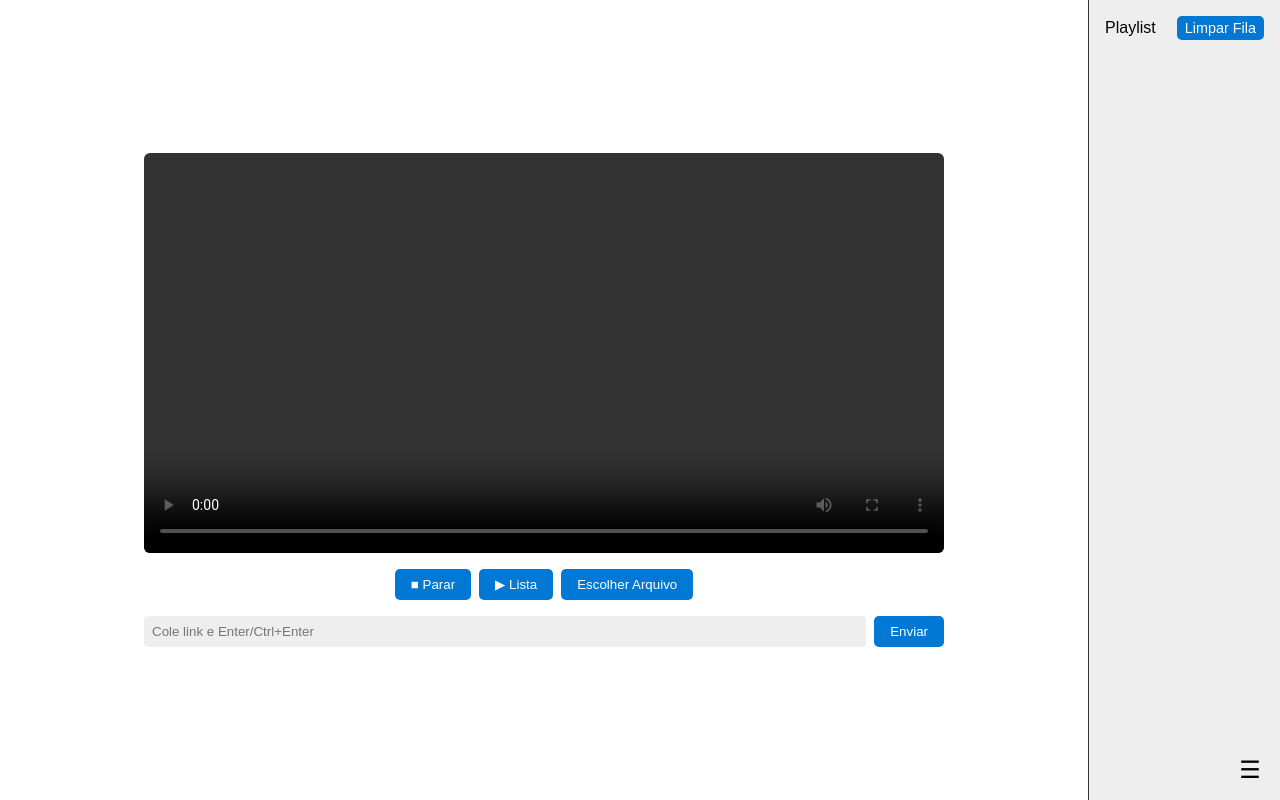
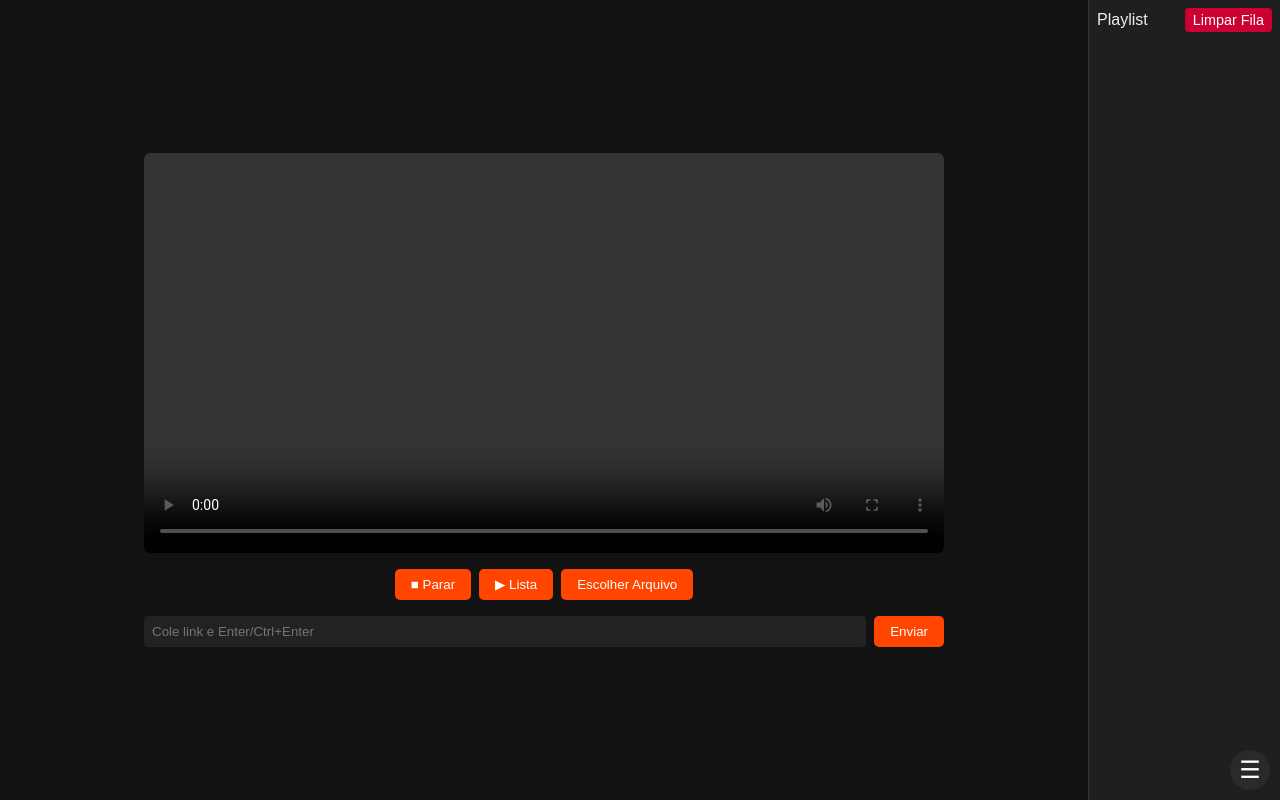
Before and after one commit to PaneDeveloper/Salinha-de-Filme-v1, a plain HTML site: page index.html in a window 1280 px wide. Drawn offline with Linux system fonts and the light colour scheme.

Commit message:
Update index.html

```diff
--- a/index.html
+++ b/index.html
@@ -2,73 +2,49 @@
 <html lang="pt-BR">
 <head>
   <meta charset="UTF-8">
-  <meta name="viewport" content="width=device-width, initial-scale=1.0">
+  <meta name="viewport" content="width=device-width,initial-scale=1.0">
   <title>Player de Áudio e Vídeo</title>
   <style>
-    /* Theme auto */
-    @media (prefers-color-scheme: light) {
-      html, body { background: #FFF; color: #000; }
-      #linkInput, #playlistArea, #chatArea { background: #EEE; color: #000; }
-      video, audio, iframe { background: #FFF; }
-      button { background: #0078D4; color: #FFF; }
-      #menuBtn { background: #EEE; color: #000; }
-      #menuDropdown { background: #EEE; color: #000; }
-    }
-    @media (prefers-color-scheme: dark) {
-      html, body { background: #121212; color: #EEE; }
-      #linkInput, #playlistArea, #chatArea { background: #1f1f1f; color: #EEE; }
-      video, audio, iframe { background: #000; }
-      button { background: #ff4500; color: #FFF; }
-      #menuBtn { background: #2a2a2a; color: #FFF; }
-      #menuDropdown { background: #2a2a2a; color: #FFF; }
-    }
-
-    * { box-sizing: border-box; margin: 0; padding: 0; }
-    html, body { height: 100%; font-family: Arial, sans-serif; }
-    .container { display: flex; height: 100%; }
-    @media (min-width: 1200px) { .container { flex-direction: row; } #playerArea { width: 70%; } #playlistArea { width: 15%; } #chatArea { width: 15%; } }
-    @media (min-width: 768px) and (max-width: 1199px) { .container { flex-direction: row; } #playerArea, #playlistArea, #chatArea { flex: 1; } }
-    @media (max-width: 767px) { .container { flex-direction: column; } #playlistArea { position: fixed; bottom: 0; left: 0; width: 100%; height: 200px; border-top: 1px solid #333; transform: translateY(100%); transition: transform 0.3s; } #playlistArea.active { transform: translateY(0); } #chatArea { display: none; } }
-
-    #playerArea { flex: 1; display: flex; flex-direction: column; align-items: center; justify-content: center; padding: 1rem; }
-    video, audio, iframe { width: 100%; max-width: 800px; max-height: 450px; border-radius: 6px; }
-
-    #controls { margin-top: 1rem; display: flex; gap: 0.5rem; flex-wrap: wrap; justify-content: center; }
-    button { border: none; padding: 0.5rem 1rem; border-radius: 5px; cursor: pointer; }
-
-    #inputArea { margin-top: 1rem; display: flex; gap: 0.5rem; width: 100%; max-width: 800px; }
-    #linkInput { flex: 1; padding: 0.5rem; border-radius: 4px; border: none; }
-
-    #playlistArea, #chatArea { overflow-y: auto; border-left: 1px solid #333; }
-    #playlistArea { padding: 0.5rem; }
-    #playlistHeader { display: flex; justify-content: space-between; align-items: center; padding: 0.5rem; }
-    #clearQueueBtn { padding: 0.25rem 0.5rem; font-size: 0.9rem; }
-    #playlistList { padding: 0.5rem; }
-    .playlist-item { display: flex; align-items: center; gap: 0.5rem; margin-bottom: 0.5rem; border-radius: 4px; padding: 0.5rem; position: relative; cursor: pointer; }
-    .playlist-item.active { opacity: 0.8; }
-    .thumb { width: 60px; height: 45px; border-radius: 4px; object-fit: cover; flex-shrink: 0; }
-    .info { flex: 1; overflow: hidden; white-space: nowrap; text-overflow: ellipsis; }
-    .remove-btn { position: absolute; top: 50%; right: 5px; transform: translateY(-50%); background: red; border: none; color: #FFF; border-radius: 50%; width: 20px; height: 20px; font-size: 14px; display: none; cursor: pointer; }
-    .playlist-item:hover .remove-btn { display: block; }
-
-    #menuBtn { position: fixed; bottom: 10px; right: 10px; width: 40px; height: 40px; border-radius: 50%; display: flex; align-items: center; justify-content: center; font-size: 24px; border: none; }
-    #menuDropdown { display: none; position: fixed; bottom: 60px; right: 10px; border-radius: 5px; padding: 0.5rem; }
-    #menuDropdown button, #menuDropdown label { display: block; background: none; border: none; padding: 0.5rem; text-align: left; cursor: pointer; }
-    #menuDropdown button:hover, #menuDropdown label:hover { opacity: 0.7; }
-    #debugBox { display: none; position: fixed; bottom: 0; left: 0; padding: 0.5rem; font-family: monospace; font-size: 0.8rem; max-width: 300px; max-height: 200px; overflow-y: auto; border-top-right-radius: 6px; }
+    *{box-sizing:border-box;margin:0;padding:0}
+    html,body{height:100%;background:#121212;color:#EEE;font-family:Arial,sans-serif}
+    .container{display:flex;height:100%}
+    @media(min-width:1200px){.container{flex-direction:row}#playerArea{width:70%}#playlistArea{width:15%}#chatArea{width:15%}}
+    @media(min-width:768px)and(max-width:1199px){.container{flex-direction:row}#playerArea,#playlistArea,#chatArea{flex:1}}
+    @media(max-width:767px){.container{flex-direction:column}#playlistArea{position:fixed;bottom:0;left:0;width:100%;height:180px;border-top:1px solid #333;transform:translateY(100%);transition:transform .3s}#playlistArea.active{transform:translateY(0)}#chatArea{display:none}}
+    #playerArea{flex:1;display:flex;flex-direction:column;align-items:center;justify-content:center;padding:1rem}
+    video,audio,iframe{width:100%;max-width:800px;max-height:450px;background:#000;border-radius:6px}
+    #controls{margin-top:1rem;display:flex;gap:.5rem;flex-wrap:wrap;justify-content:center}
+    button{background:#ff4500;border:none;padding:.5rem 1rem;border-radius:5px;color:#FFF;cursor:pointer}
+    #inputArea{margin-top:1rem;display:flex;gap:.5rem;width:100%;max-width:800px}
+    #linkInput{flex:1;padding:.5rem;border-radius:4px;border:none;background:#222;color:#EEE}
+    #playlistArea,#chatArea{background:#1f1f1f;overflow-y:auto;border-left:1px solid #333}
+    #playlistHeader{display:flex;justify-content:space-between;align-items:center;padding:.5rem}
+    #clearQueueBtn{background:#c03;padding:.25rem .5rem;font-size:.9rem;border-radius:4px}
+    #playlistList{padding:.5rem}
+    .playlist-item{display:flex;align-items:center;gap:.5rem;background:#2a2a2a;margin-bottom:.5rem;border-radius:4px;padding:.5rem;position:relative;cursor:pointer}
+    .playlist-item.active{background:#ff4500}
+    .thumb{width:60px;height:45px;border-radius:4px;object-fit:cover;flex-shrink:0}
+    .info{flex:1;overflow:hidden;white-space:nowrap;text-overflow:ellipsis}
+    .remove-btn{position:absolute;top:50%;right:5px;transform:translateY(-50%);background:red;border:none;color:#FFF;border-radius:50%;width:20px;height:20px;font-size:14px;display:none;align-items:center;justify-content:center;cursor:pointer}
+    .playlist-item:hover .remove-btn{display:flex}
+    #menuBtn{position:fixed;bottom:10px;right:10px;width:40px;height:40px;border-radius:50%;background:#2a2a2a;display:flex;align-items:center;justify-content:center;color:#FFF;font-size:24px;border:none;cursor:pointer}
+    #menuDropdown{display:none;position:fixed;bottom:60px;right:10px;background:#2a2a2a;border-radius:5px;padding:.5rem}
+    #menuDropdown button,#menuDropdown label{display:block;background:none;border:none;color:#FFF;padding:.5rem;text-align:left;cursor:pointer}
+    #menuDropdown button:hover,#menuDropdown label:hover{background:#444}
+    #debugBox{display:none;position:fixed;bottom:0;left:0;background:#333;color:#CCC;padding:.5rem;font-family:monospace;font-size:.8rem;max-width:300px;max-height:200px;overflow-y:auto;border-top-right-radius:6px}
   </style>
 </head>
 <body>
   <div class="container">
     <div id="playerArea">
       <video id="mediaPlayer" controls></video>
-      <audio id="audioPlayer" controls style="display:none;"></audio>
-      <iframe id="youtubePlayer" allowfullscreen style="display:none;"></iframe>
+      <audio id="audioPlayer" controls style="display:none"></audio>
+      <iframe id="youtubePlayer" allowfullscreen style="display:none"></iframe>
       <div id="controls">
         <button id="stopBtn">■ Parar</button>
         <button id="togglePlaylistBtn">▶ Lista</button>
         <button id="fileSelectBtn">Escolher Arquivo</button>
-        <input type="file" id="fileInput" multiple accept="audio/*,video/*" style="display:none;">
+        <input type="file" id="fileInput" accept="audio/*,video/*" multiple style="display:none">
       </div>
       <div id="inputArea">
         <input type="text" id="linkInput" placeholder="Cole link e Enter/Ctrl+Enter">
@@ -82,62 +58,69 @@
       </div>
       <div id="playlistList"></div>
     </div>
-    <iframe id="chatArea" style="display:none;border:none;"></iframe>
+    <iframe id="chatArea" style="display:none;border:none"></iframe>
   </div>
   <div id="debugBox"></div>
   <button id="menuBtn">☰</button>
   <div id="menuDropdown">
     <button id="reloadBtn">Recarregar</button>
-
     <button id="githubBtn">GitHub</button>
     <label><input type="checkbox" id="debugToggle"> Debug</label>
   </div>
   <script>
-    // Elements
-    const mediaPlayer = document.getElementById('mediaPlayer');
-    const audioPlayer = document.getElementById('audioPlayer');
-    const youtubePlayer = document.getElementById('youtubePlayer');
-    const chatArea = document.getElementById('chatArea');
-    const fileInput = document.getElementById('fileInput');
-    const fileSelectBtn = document.getElementById('fileSelectBtn');
-    const stopBtn = document.getElementById('stopBtn');
-    const toggleBtn = document.getElementById('togglePlaylistBtn');
-    const linkInput = document.getElementById('linkInput');
-    const sendLinkBtn = document.getElementById('sendLinkBtn');
-    const playlistArea = document.getElementById('playlistArea');
-    const listEl = document.getElementById('playlistList');
-    const clearQueueBtn = document.getElementById('clearQueueBtn');
-    const menuBtn = document.getElementById('menuBtn');
-    const menuDropdown = document.getElementById('menuDropdown');
-    const reloadBtn = document.getElementById('reloadBtn');
-    const githubBtn = document.getElementById('githubBtn');
-    const debugToggle = document.getElementById('debugToggle');
-    const debugBox = document.getElementById('debugBox');
-    const clearQueueBtn = document.getElementById('clearQueueBtn');
-
-    let playlist = [];
-    let currentIndex = -1;
-
-    // ... rest of functions ...
-
-    // Event bindings for playlist header
-    clearQueueBtn.onclick = () => { playlist = []; render(); };
-
-    // Event bindings for menu
-    menuBtn.onclick = () => menuDropdown.style.display = menuDropdown.style.display === 'block' ? 'none' : 'block';
-    reloadBtn.onclick = () => location.reload();
-    githubBtn.onclick = () => window.open('https://github.com/PaneDeveloper/Player-HTML-CSS-JS-', '_blank');
-    debugToggle.onchange = () => debugBox.style.display = debugToggle.checked ? 'block' : 'none';
-
-    window.addEventListener('click', e => {
-      if (!menuDropdown.contains(e.target) && e.target !== menuBtn) {
-        menuDropdown.style.display = 'none';
-      }
+    document.addEventListener('DOMContentLoaded',()=>{
+      const mediaPlayer=document.getElementById('mediaPlayer');
+      const audioPlayer=document.getElementById('audioPlayer');
+      const ytPlayer=document.getElementById('youtubePlayer');
+      const chatArea=document.getElementById('chatArea');
+      const fileIn=document.getElementById('fileInput');
+      const fileBtn=document.getElementById('fileSelectBtn');
+      const stopBtn=document.getElementById('stopBtn');
+      const toggleBtn=document.getElementById('togglePlaylistBtn');
+      const linkIn=document.getElementById('linkInput');
+      const sendBtn=document.getElementById('sendLinkBtn');
+      const playlistArea=document.getElementById('playlistArea');
+      const listEl=document.getElementById('playlistList');
+      const clearQ=document.getElementById('clearQueueBtn');
+      const menuBtn=document.getElementById('menuBtn');
+      const menuD=document.getElementById('menuDropdown');
+      const reloadBtn=document.getElementById('reloadBtn');
+      const ghBtn=document.getElementById('githubBtn');
+      const dbgT=document.getElementById('debugToggle');
+      const dbgBox=document.getElementById('debugBox');
+      let playlist=[],cur=-1;
+      const getId=u=>{try{if(u.includes('youtu.be/'))return u.split('youtu.be/')[1].split('?')[0];const U=new URL(u);if(U.pathname.startsWith('/shorts/'))return U.pathname.split('/shorts/')[1];return U.searchParams.get('v')}catch{return null}};
+      const isLive=id=>id&&id.includes('live');
+      const render=()=>{
+        listEl.innerHTML='';playlist.forEach((it,i)=>{
+          const d=document.createElement('div');d.className='playlist-item'+(i===cur?' active':'');
+          const t=document.createElement('img');t.className='thumb';t.src=it.thumb||'https://via.placeholder.com/60x45';
+          const info=document.createElement('div');info.className='info';info.textContent=it.title||it.src||it.file.name;
+          const r=document.createElement('button');r.className='remove-btn';r.textContent='×';
+          r.onclick=e=>{e.stopPropagation();playlist.splice(i,1);if(i===cur){if(playlist[i])play(i);else stop()}render()};
+          d.append(t,info,r);d.onclick=()=>play(i);listEl.append(d);
+        });
+      };
+      const play=i=>{
+        cur=i;const it=playlist[i];[mediaPlayer,audioPlayer,ytPlayer,chatArea].forEach(e=>e.style.display='none');[mediaPlayer,audioPlayer].forEach(e=>e.pause());
+        const id=getId(it.src||'');
+        if(id){ytPlayer.src=`https://www.youtube.com/embed/${id}?autoplay=1`;ytPlayer.style.display='block';if(isLive(id)){chatArea.src=`https://www.youtube.com/live_chat?v=${id}&embed_domain=${location.hostname}`;chatArea.style.display='block'}}
+        else if(it.type==='file'){const url=URL.createObjectURL(it.file);if(it.file.type.startsWith('video')){mediaPlayer.src=url;mediaPlayer.style.display='block';mediaPlayer.play()}else{audioPlayer.src=url;audioPlayer.style.display='block';audioPlayer.play()}}
+        else{mediaPlayer.src=it.src;mediaPlayer.style.display='block';mediaPlayer.play()}
+        render();if(dbgT.checked)dbgBox.textContent=`Tocando: ${it.title||it.src}`;
+      };
+      const stop=()=>{[mediaPlayer,audioPlayer].forEach(e=>{e.pause();e.src='';e.style.display='none'});ytPlayer.src='';ytPlayer.style.display='none';chatArea.style.display='none';cur=-1;render()};
+      mediaPlayer.onended=audioPlayer.onended=()=>{if(cur+1<playlist.length)play(cur+1)};
+      fileBtn.onclick=()=>fileIn.click();fileIn.onchange=()=>{[...fileIn.files].forEach(f=>playlist.push({type:'file',file:f,title:f.name}));(cur===-1?play:render)(0);fileIn.value=''};
+      linkIn.onkeydown=e=>{if(e.key==='Enter'){const u=linkIn.value.trim();if(!u)return;playlist.push({type:'link',src:u,title:u});e.ctrlKey?render():play(playlist.length-1);linkIn.value=''}};
+      sendBtn.onclick=()=>{const u=linkIn.value.trim();if(u){playlist.push({type:'link',src:u,title:u});play(playlist.length-1);linkIn.value=''}};
+      stopBtn.onclick=stop;toggleBtn.onclick=()=>playlistArea.classList.toggle('active');
+      clearQ.onclick=()=>{playlist=[];render()};
+      menuBtn.onclick=()=>menuD.style.display=menuD.style.display==='block'?'none':'block';
+      reloadBtn.onclick=()=>location.reload();ghBtn.onclick=()=>window.open('https://github.com/PaneDeveloper/Player-HTML-CSS-JS-','_blank');dbgT.onchange=()=>dbgBox.style.display=dbgT.checked?'block':'none';
+      window.addEventListener('click',e=>{if(!menuD.contains(e.target)&&e.target!==menuBtn)menuD.style.display='none'});
+      render();
     });
-
-    render();
-    window.addEventListener('click', e => { if (!menuDropdown.contains(e.target) && e.target !== menuBtn) menuDropdown.style.display = 'none'; });
-    render();
   </script>
 </body>
 </html>
```
